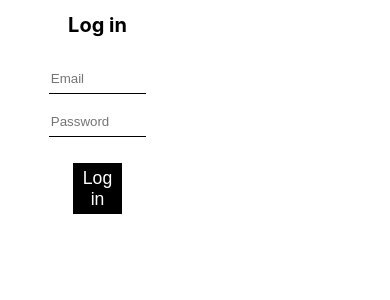
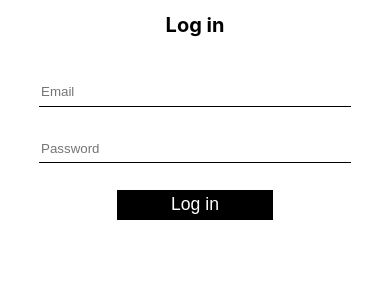
Before and after one commit to iamajaynayak/login, a React (Create React App) app: page / in a window 390 px wide. Shown: the top 300 px of the page. Built offline with nearby package versions, Linux system fonts and the light colour scheme.

Commit message:
updated onSubmit and added mediaquarey

```diff
--- a/src/Components/Login/Login.jsx
+++ b/src/Components/Login/Login.jsx
@@ -7,9 +7,16 @@ class Login extends Component {
         password : ''
     }
 
+    // Input field on change
     onInputChange = (event) => {
         const {name , value} = event.target;
         this.setState({[name] : value})
+    }
+
+    // On submit -- REMINDER : Do not forget me !
+    onInputSubmit = (event) => {
+        event.preventDefault();
+        console.log("submitted")
     }
     render() {
         console.log(this.state)
@@ -20,7 +27,7 @@ class Login extends Component {
                 <div className="login-form">
                     <input type="email" name="email" value={email} className="email" placeholder="Email" onChange={this.onInputChange} required/>
                     <input type="password" name="password" value={password} className="password" placeholder="Password" onChange={this.onInputChange} required/>
-                    <button className="btn login">Log in</button>
+                    <button className="btn login" onClick={this.onInputSubmit}>Log in</button>
                 </div>
             </div>
         )
--- a/src/Components/Login/login.css
+++ b/src/Components/Login/login.css
@@ -43,3 +43,17 @@ input:active {
   cursor: pointer;
   background: #282828;
 }
+
+@media (max-width: 768px) {
+  .login-container {
+    /* border: 1px solid red; */
+    width: 100%;
+  }
+  .login-form {
+    width: 80%;
+    /* border: 1px solid blue; */
+  }
+  input {
+    margin-top: 2em;
+  }
+}
```
Also changed, not shown: 1 other file (tests, documents, lock files or other folders).
